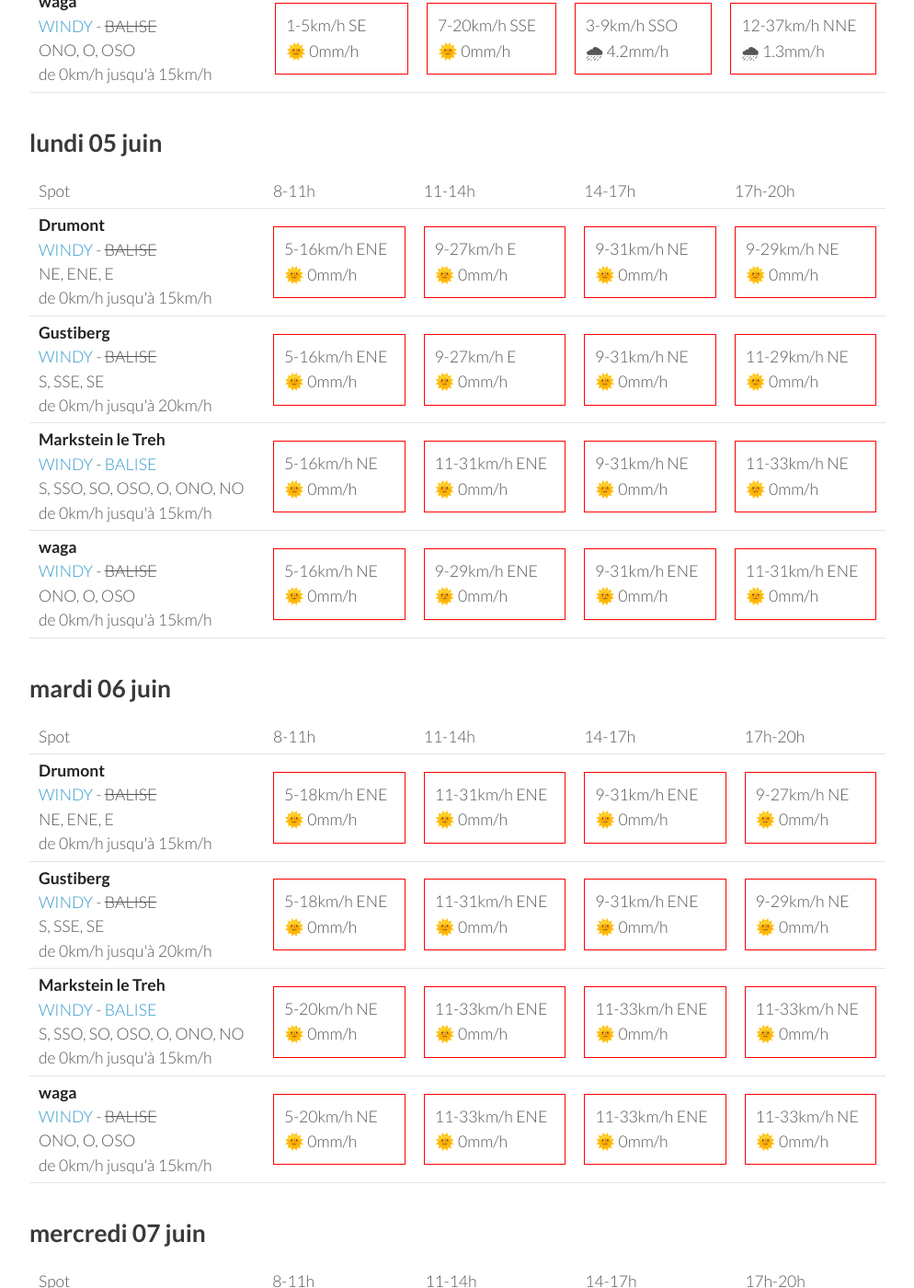
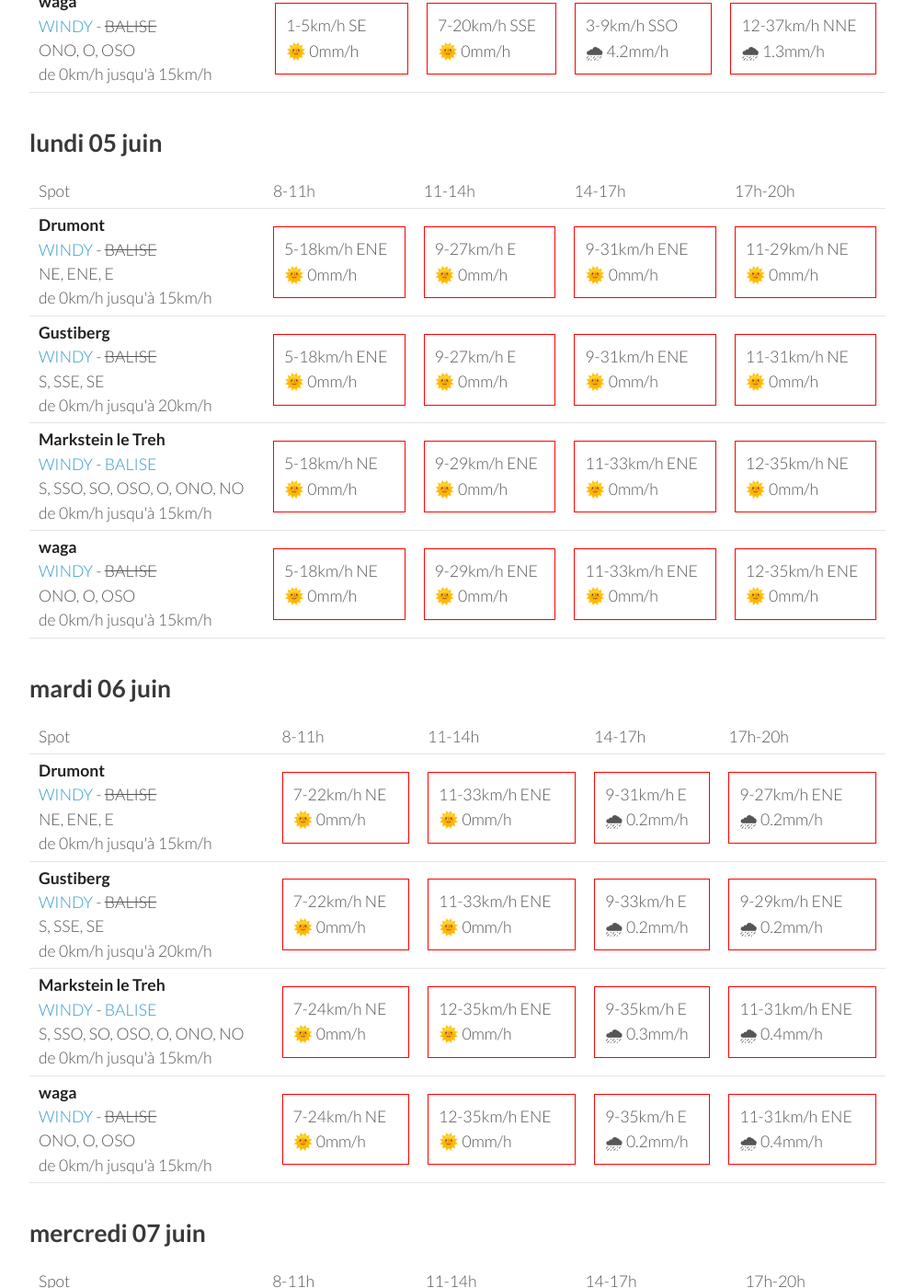
Before and after one commit to parapente-dans-le-nord/parapente-dans-le-nord.github.io, a Jekyll site: the page built from vosges.markdown, in a window 1280 px wide and 1400 px high, scrolled down 1325 px. Shown: the whole window at 92% size, without its empty margins (26-1020 px from the left). Built offline with Jekyll 4.4.1, drawn with Linux system fonts in a browser that asks for light colours; some of the changed text lies outside the part shown.

Commit message:
update index.markdown

```diff
--- a/vosges.markdown
+++ b/vosges.markdown
@@ -35,8 +35,8 @@ page mise à jour le samedi 03 juin 13:16
 
             <td><div class="not-flyable"><p>0-0km/h NA</p><p>🌧️ 0mm/h</p></div></td>
             <td><div class="not-flyable"><p>7-20km/h SE</p><p>🌞 0mm/h</p></div></td>
-            <td><div class="not-flyable"><p>9-24km/h SE</p><p>🌞 0mm/h</p></div></td>
-            <td><div class="not-flyable"><p>7-14km/h ESE</p><p>🌞 0mm/h</p></div></td>
+            <td><div class="not-flyable"><p>9-25km/h SE</p><p>🌞 0mm/h</p></div></td>
+            <td><div class="not-flyable"><p>7-16km/h ESE</p><p>🌞 0mm/h</p></div></td>
 
     </tr>
 <tr>
@@ -76,10 +76,10 @@ page mise à jour le samedi 03 juin 13:16
 <tr>
         <td><strong>Drumont</strong><br><a href="https://windy.com/47.898/6.919?47.687,6.919,9,m:eYYagmG">WINDY</a> - <span class="no-balise"> BALISE </span><br> <span class="vent-favorable">NE, ENE, E</span><br><span class="force-vent">de 0km/h jusqu'à 15km/h</span> </td>
 
-            <td><div class="flyable"><p>3-9km/h E</p><p>🌞 0mm/h</p></div></td>
-            <td><div class="not-flyable"><p>9-24km/h ESE</p><p>🌞 0mm/h</p></div></td>
-            <td><div class="not-flyable"><p>1-25km/h SSE</p><p>🌞 0mm/h</p></div></td>
-            <td><div class="not-flyable"><p>11-48km/h NNE</p><p>🌞 0mm/h</p></div></td>
+            <td><div class="flyable"><p>5-11km/h E</p><p>🌞 0mm/h</p></div></td>
+            <td><div class="not-flyable"><p>9-24km/h SE</p><p>🌞 0mm/h</p></div></td>
+            <td><div class="not-flyable"><p>1-25km/h OSO</p><p>🌞 0mm/h</p></div></td>
+            <td><div class="not-flyable"><p>12-48km/h NNE</p><p>🌞 0mm/h</p></div></td>
 
 
     </tr>
@@ -132,40 +132,40 @@ page mise à jour le samedi 03 juin 13:16
 <tr>
         <td><strong>Drumont</strong><br><a href="https://windy.com/47.898/6.919?47.687,6.919,9,m:eYYagmG">WINDY</a> - <span class="no-balise"> BALISE </span><br> <span class="vent-favorable">NE, ENE, E</span><br><span class="force-vent">de 0km/h jusqu'à 15km/h</span> </td>
 
-            <td><div class="not-flyable"><p>5-16km/h ENE</p><p>🌞 0mm/h</p></div></td>
+            <td><div class="not-flyable"><p>5-18km/h ENE</p><p>🌞 0mm/h</p></div></td>
             <td><div class="not-flyable"><p>9-27km/h E</p><p>🌞 0mm/h</p></div></td>
-            <td><div class="not-flyable"><p>9-31km/h NE</p><p>🌞 0mm/h</p></div></td>
-            <td><div class="not-flyable"><p>9-29km/h NE</p><p>🌞 0mm/h</p></div></td>
+            <td><div class="not-flyable"><p>9-31km/h ENE</p><p>🌞 0mm/h</p></div></td>
+            <td><div class="not-flyable"><p>11-29km/h NE</p><p>🌞 0mm/h</p></div></td>
 
 
     </tr>
 <tr>
         <td><strong>Gustiberg</strong><br><a href="https://windy.com/47.894/6.934?47.891,6.934,15,m:eYYagmI">WINDY</a> - <span class="no-balise"> BALISE </span><br> <span class="vent-favorable">S, SSE, SE</span><br><span class="force-vent">de 0km/h jusqu'à 20km/h</span> </td>
 
-            <td><div class="not-flyable"><p>5-16km/h ENE</p><p>🌞 0mm/h</p></div></td>
+            <td><div class="not-flyable"><p>5-18km/h ENE</p><p>🌞 0mm/h</p></div></td>
             <td><div class="not-flyable"><p>9-27km/h E</p><p>🌞 0mm/h</p></div></td>
-            <td><div class="not-flyable"><p>9-31km/h NE</p><p>🌞 0mm/h</p></div></td>
-            <td><div class="not-flyable"><p>11-29km/h NE</p><p>🌞 0mm/h</p></div></td>
+            <td><div class="not-flyable"><p>9-31km/h ENE</p><p>🌞 0mm/h</p></div></td>
+            <td><div class="not-flyable"><p>11-31km/h NE</p><p>🌞 0mm/h</p></div></td>
 
 
     </tr>
 <tr>
         <td><strong>Markstein le Treh</strong><br><a href="https://windy.com/47.926/7.012?47.505,7.012,8,m:eY1agmQ">WINDY</a> - <span class=""><a href="http://www.balisemeteo.com/balise.php?idBalise=136">BALISE</a> </span><br> <span class="vent-favorable">S, SSO, SO, OSO, O, ONO, NO</span><br><span class="force-vent">de 0km/h jusqu'à 15km/h</span> </td>
 
-            <td><div class="not-flyable"><p>5-16km/h NE</p><p>🌞 0mm/h</p></div></td>
-            <td><div class="not-flyable"><p>11-31km/h ENE</p><p>🌞 0mm/h</p></div></td>
-            <td><div class="not-flyable"><p>9-31km/h NE</p><p>🌞 0mm/h</p></div></td>
-            <td><div class="not-flyable"><p>11-33km/h NE</p><p>🌞 0mm/h</p></div></td>
+            <td><div class="not-flyable"><p>5-18km/h NE</p><p>🌞 0mm/h</p></div></td>
+            <td><div class="not-flyable"><p>9-29km/h ENE</p><p>🌞 0mm/h</p></div></td>
+            <td><div class="not-flyable"><p>11-33km/h ENE</p><p>🌞 0mm/h</p></div></td>
+            <td><div class="not-flyable"><p>12-35km/h NE</p><p>🌞 0mm/h</p></div></td>
 
 
     </tr>
 <tr>
         <td><strong>waga</strong><br><a href="https://windy.com/47.903/6.996?47.900,6.983,15">WINDY</a> - <span class="no-balise"> BALISE </span><br> <span class="vent-favorable">ONO, O, OSO</span><br><span class="force-vent">de 0km/h jusqu'à 15km/h</span> </td>
 
-            <td><div class="not-flyable"><p>5-16km/h NE</p><p>🌞 0mm/h</p></div></td>
+            <td><div class="not-flyable"><p>5-18km/h NE</p><p>🌞 0mm/h</p></div></td>
             <td><div class="not-flyable"><p>9-29km/h ENE</p><p>🌞 0mm/h</p></div></td>
-            <td><div class="not-flyable"><p>9-31km/h ENE</p><p>🌞 0mm/h</p></div></td>
-            <td><div class="not-flyable"><p>11-31km/h ENE</p><p>🌞 0mm/h</p></div></td>
+            <td><div class="not-flyable"><p>11-33km/h ENE</p><p>🌞 0mm/h</p></div></td>
+            <td><div class="not-flyable"><p>12-35km/h ENE</p><p>🌞 0mm/h</p></div></td>
 
 
     </tr>
@@ -188,40 +188,40 @@ page mise à jour le samedi 03 juin 13:16
 <tr>
         <td><strong>Drumont</strong><br><a href="https://windy.com/47.898/6.919?47.687,6.919,9,m:eYYagmG">WINDY</a> - <span class="no-balise"> BALISE </span><br> <span class="vent-favorable">NE, ENE, E</span><br><span class="force-vent">de 0km/h jusqu'à 15km/h</span> </td>
 
-            <td><div class="not-flyable"><p>5-18km/h ENE</p><p>🌞 0mm/h</p></div></td>
-            <td><div class="not-flyable"><p>11-31km/h ENE</p><p>🌞 0mm/h</p></div></td>
-            <td><div class="not-flyable"><p>9-31km/h ENE</p><p>🌞 0mm/h</p></div></td>
-            <td><div class="not-flyable"><p>9-27km/h NE</p><p>🌞 0mm/h</p></div></td>
+            <td><div class="not-flyable"><p>7-22km/h NE</p><p>🌞 0mm/h</p></div></td>
+            <td><div class="not-flyable"><p>11-33km/h ENE</p><p>🌞 0mm/h</p></div></td>
+            <td><div class="not-flyable"><p>9-31km/h E</p><p>🌧 0.2mm/h</p></div></td>
+            <td><div class="not-flyable"><p>9-27km/h ENE</p><p>🌧 0.2mm/h</p></div></td>
 
 
     </tr>
 <tr>
         <td><strong>Gustiberg</strong><br><a href="https://windy.com/47.894/6.934?47.891,6.934,15,m:eYYagmI">WINDY</a> - <span class="no-balise"> BALISE </span><br> <span class="vent-favorable">S, SSE, SE</span><br><span class="force-vent">de 0km/h jusqu'à 20km/h</span> </td>
 
-            <td><div class="not-flyable"><p>5-18km/h ENE</p><p>🌞 0mm/h</p></div></td>
-            <td><div class="not-flyable"><p>11-31km/h ENE</p><p>🌞 0mm/h</p></div></td>
-            <td><div class="not-flyable"><p>9-31km/h ENE</p><p>🌞 0mm/h</p></div></td>
-            <td><div class="not-flyable"><p>9-29km/h NE</p><p>🌞 0mm/h</p></div></td>
+            <td><div class="not-flyable"><p>7-22km/h NE</p><p>🌞 0mm/h</p></div></td>
+            <td><div class="not-flyable"><p>11-33km/h ENE</p><p>🌞 0mm/h</p></div></td>
+            <td><div class="not-flyable"><p>9-33km/h E</p><p>🌧 0.2mm/h</p></div></td>
+            <td><div class="not-flyable"><p>9-29km/h ENE</p><p>🌧 0.2mm/h</p></div></td>
 
 
     </tr>
 <tr>
         <td><strong>Markstein le Treh</strong><br><a href="https://windy.com/47.926/7.012?47.505,7.012,8,m:eY1agmQ">WINDY</a> - <span class=""><a href="http://www.balisemeteo.com/balise.php?idBalise=136">BALISE</a> </span><br> <span class="vent-favorable">S, SSO, SO, OSO, O, ONO, NO</span><br><span class="force-vent">de 0km/h jusqu'à 15km/h</span> </td>
 
-            <td><div class="not-flyable"><p>5-20km/h NE</p><p>🌞 0mm/h</p></div></td>
-            <td><div class="not-flyable"><p>11-33km/h ENE</p><p>🌞 0mm/h</p></div></td>
-            <td><div class="not-flyable"><p>11-33km/h ENE</p><p>🌞 0mm/h</p></div></td>
-            <td><div class="not-flyable"><p>11-33km/h NE</p><p>🌞 0mm/h</p></div></td>
+            <td><div class="not-flyable"><p>7-24km/h NE</p><p>🌞 0mm/h</p></div></td>
+            <td><div class="not-flyable"><p>12-35km/h ENE</p><p>🌞 0mm/h</p></div></td>
+            <td><div class="not-flyable"><p>9-35km/h E</p><p>🌧 0.3mm/h</p></div></td>
+            <td><div class="not-flyable"><p>11-31km/h ENE</p><p>🌧 0.4mm/h</p></div></td>
 
 
     </tr>
 <tr>
         <td><strong>waga</strong><br><a href="https://windy.com/47.903/6.996?47.900,6.983,15">WINDY</a> - <span class="no-balise"> BALISE </span><br> <span class="vent-favorable">ONO, O, OSO</span><br><span class="force-vent">de 0km/h jusqu'à 15km/h</span> </td>
 
-            <td><div class="not-flyable"><p>5-20km/h NE</p><p>🌞 0mm/h</p></div></td>
-            <td><div class="not-flyable"><p>11-33km/h ENE</p><p>🌞 0mm/h</p></div></td>
-            <td><div class="not-flyable"><p>11-33km/h ENE</p><p>🌞 0mm/h</p></div></td>
-            <td><div class="not-flyable"><p>11-33km/h NE</p><p>🌞 0mm/h</p></div></td>
+            <td><div class="not-flyable"><p>7-24km/h NE</p><p>🌞 0mm/h</p></div></td>
+            <td><div class="not-flyable"><p>12-35km/h ENE</p><p>🌞 0mm/h</p></div></td>
+            <td><div class="not-flyable"><p>9-35km/h E</p><p>🌧 0.2mm/h</p></div></td>
+            <td><div class="not-flyable"><p>11-31km/h ENE</p><p>🌧 0.4mm/h</p></div></td>
 
 
     </tr>
@@ -303,7 +303,7 @@ page mise à jour le samedi 03 juin 13:16
             <td><div class="not-flyable"><p>7-22km/h ENE</p><p>🌞 0mm/h</p></div></td>
             <td><div class="not-flyable"><p>11-33km/h E</p><p>🌞 0mm/h</p></div></td>
             <td><div class="not-flyable"><p>11-33km/h E</p><p>🌞 0mm/h</p></div></td>
-            <td><div class="not-flyable"><p>11-35km/h ENE</p><p>🌞 0mm/h</p></div></td>
+            <td><div class="not-flyable"><p>12-35km/h ENE</p><p>🌞 0mm/h</p></div></td>
 
 
     </tr>
```
Also changed, not shown: other parts of vosges.markdown (+1 -1 lines).
